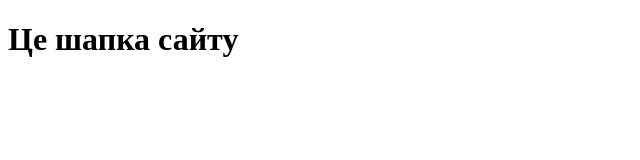
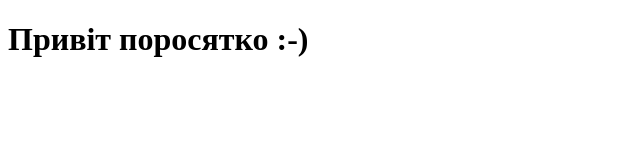
Before and after one commit to Ianazm/github-tutorial, a plain HTML site: page index.html in a window 1280 px wide. Shown: the whole page, without its empty margins (0-640 px from the left). Drawn offline with Linux system fonts and the light colour scheme.

Commit message:
балуюсь

```diff
--- a/index.html
+++ b/index.html
@@ -6,6 +6,6 @@
         <title>Git rules!</title>
     </head>
     <body>
-<h1>Це шапка сайту</h1>
+<h1>Привіт поросятко :-)</h1>
     </body>
 </html>
```
